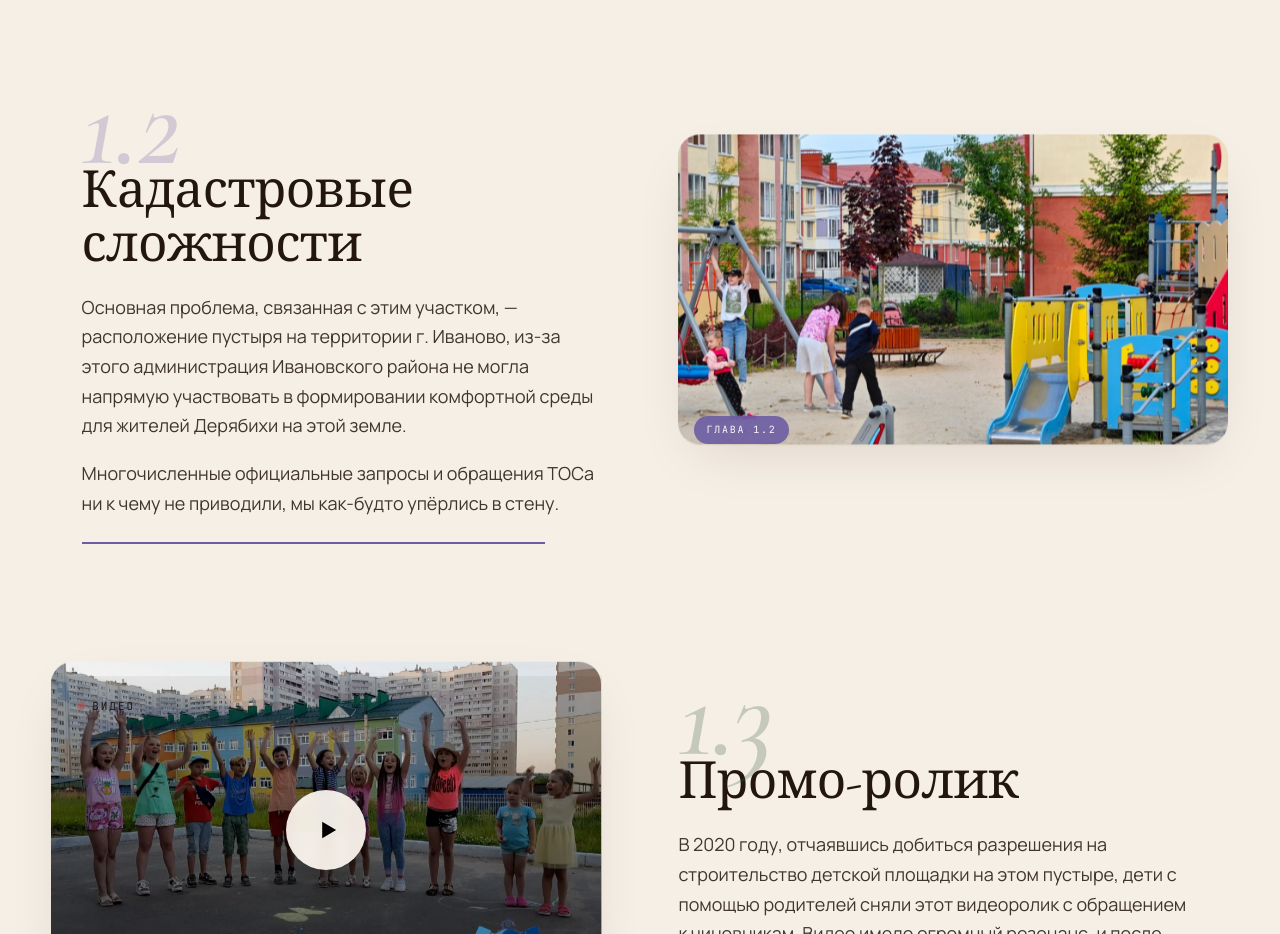
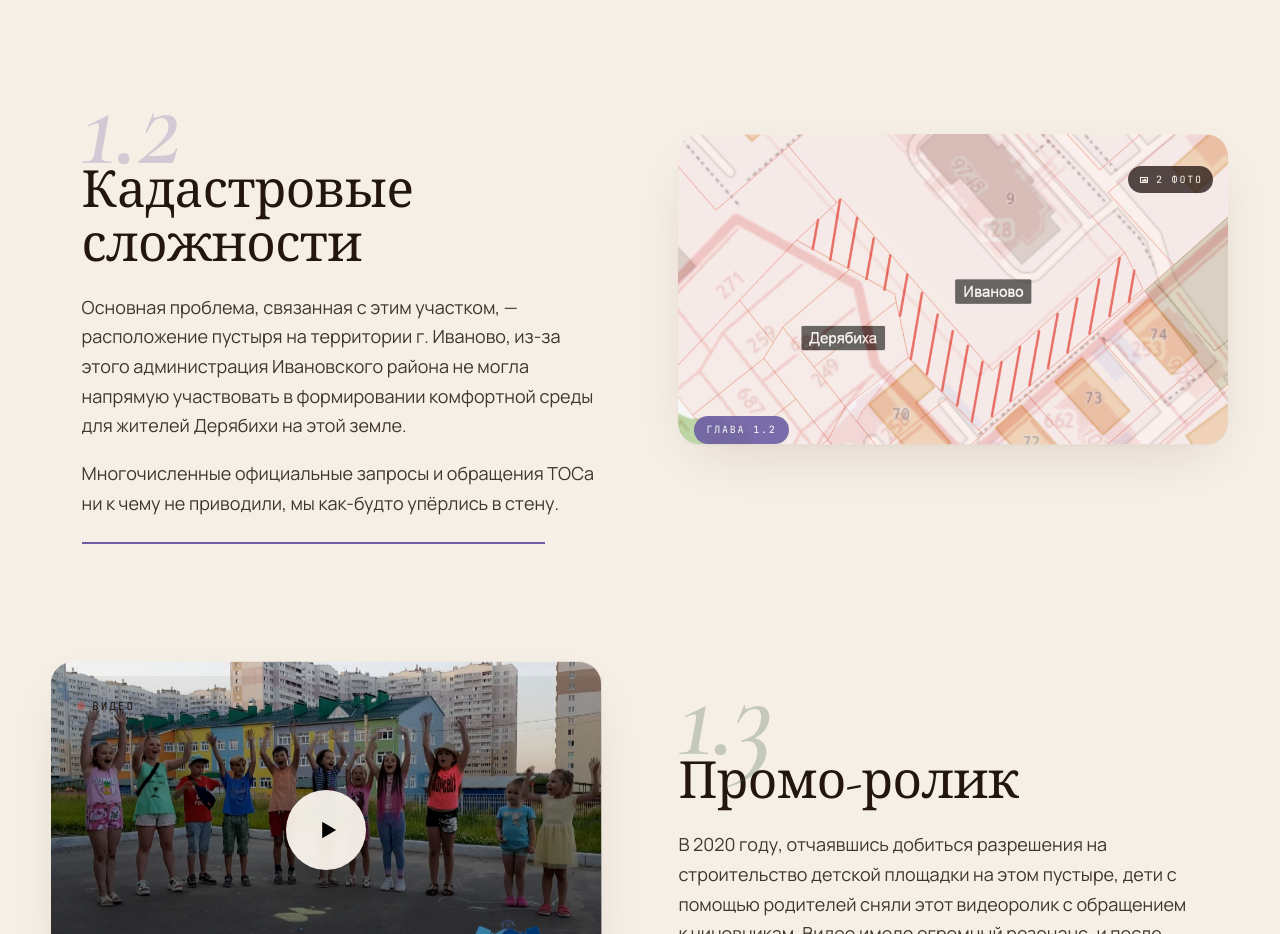
Before and after one commit to safyodorov/beregdetstva, a Next.js app: page / in a window 1280 px wide. Shown: the part 1520-2454 px from the top of the page. Built offline with nearby package versions, Linux system fonts and the light colour scheme.

Commit message:
feat(history): add 2-photo gallery to chapter 1.2 «Кадастровые сложности»

```diff
--- a/src/app/components/History.jsx
+++ b/src/app/components/History.jsx
@@ -26,8 +26,9 @@ const CHAPTERS = [
       'Основная проблема, связанная с этим участком, — расположение пустыря на территории г. Иваново, из-за этого администрация Ивановского района не могла напрямую участвовать в формировании комфортной среды для жителей Дерябихи на этой земле.',
       'Многочисленные официальные запросы и обращения ТОСа ни к чему не приводили, мы как-будто упёрлись в стену.',
     ],
-    photo: '/photos/red-leaves-frost.jpg',
+    photo: '/photos/kadastr/1.jpg',
     accent: '#6b5ca3',
+    gallery: ['/photos/kadastr/1.jpg', '/photos/kadastr/2.jpg'],
   },
   {
     n: '1.3',
```
Also changed, not shown: public/photos/kadastr/1.jpg (added), public/photos/kadastr/2.jpg (added).
